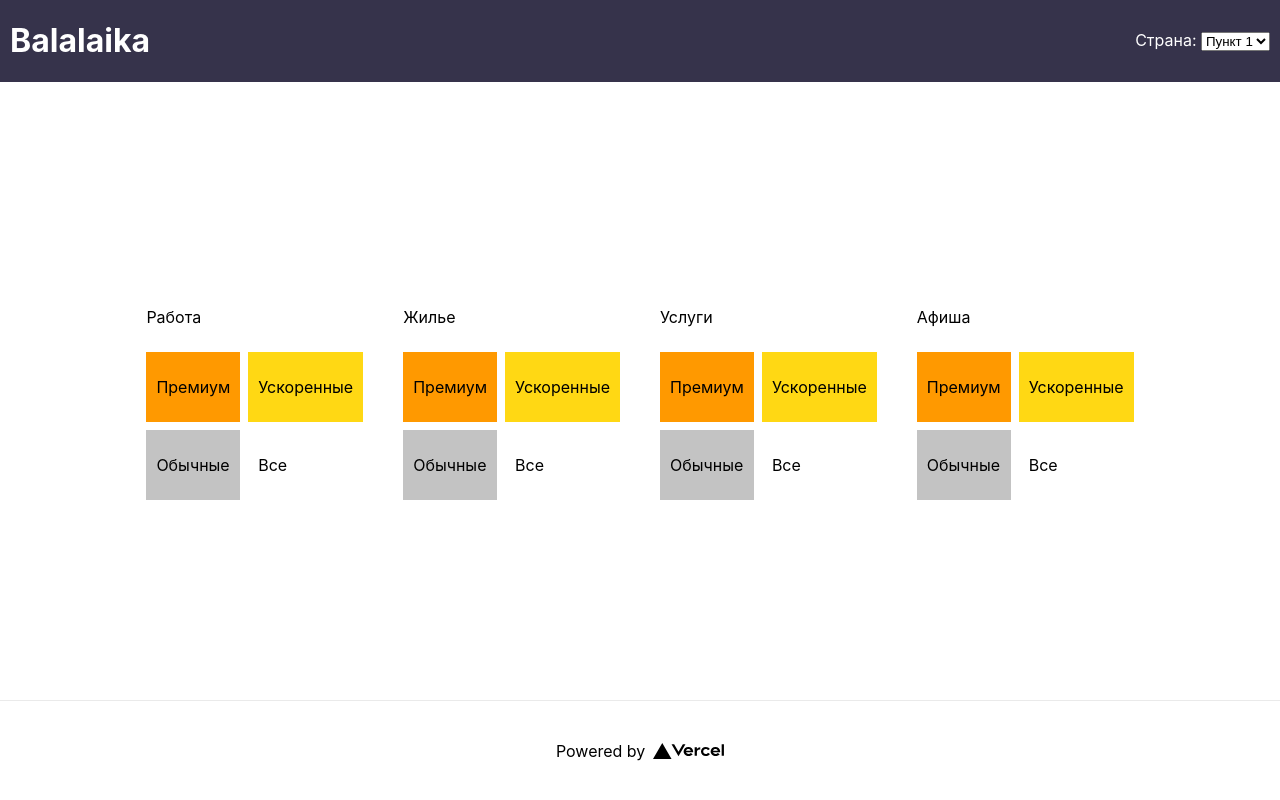
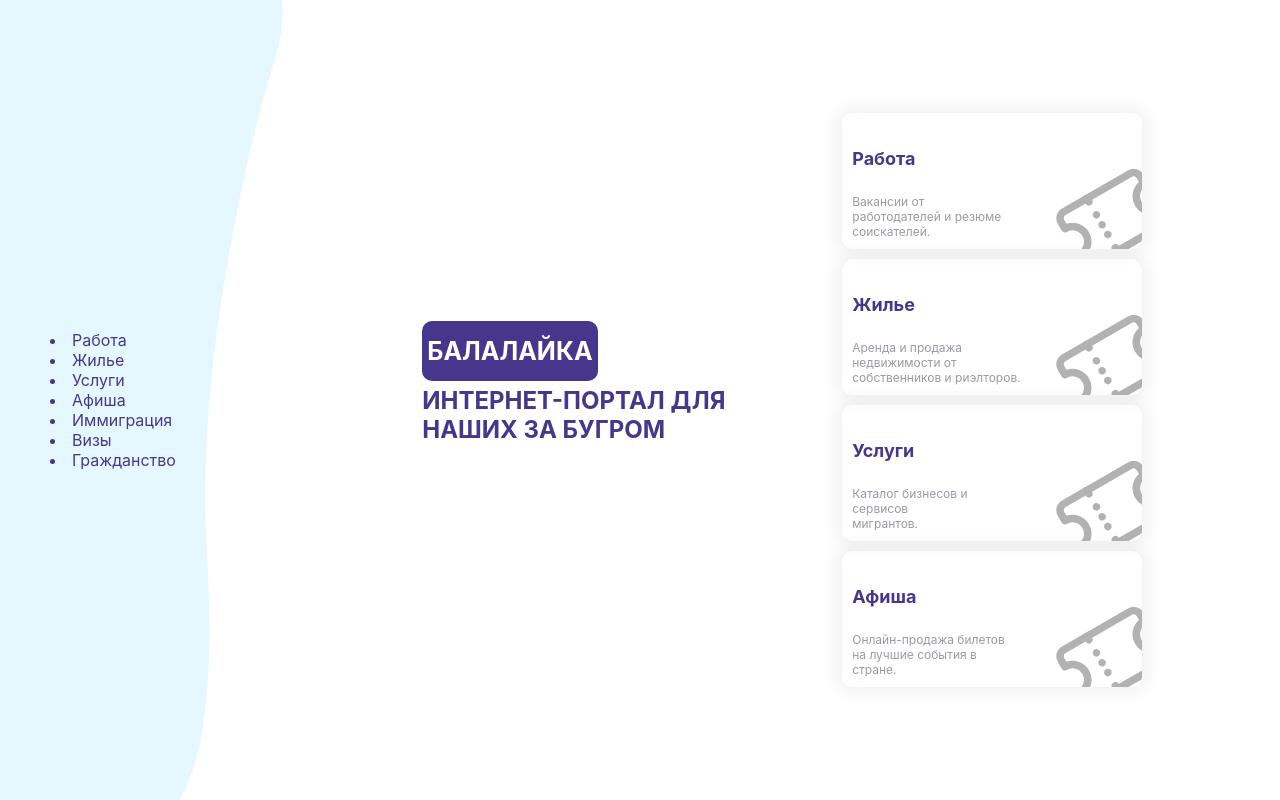
Before and after one commit to Legalas61/emigrant, a Next.js app: page / in a window 1280 px wide. Built offline with nearby package versions, Linux system fonts and the light colour scheme.

Commit message:
[add] card

```diff
--- /dev/null
+++ b/components/Aside/Aside.js
@@ -0,0 +1,36 @@
+// import { D_GREY } from "../global";
+import svg from "../../public/aside.svg";
+
+export default function Header() {
+  return (
+    <header>
+      <menu type="context">
+        <li>Работа</li>
+        <li>Жилье</li>
+        <li>Услуги</li>
+        <li>Афиша</li>
+        <li>Иммиграция</li>
+        <li>Визы</li>
+        <li>Гражданство</li>
+      </menu>
+      <style jsx>{`
+        header {
+          background-image: url(${svg.src});
+          background-repeat: no-repeat;
+          background-size: cover;
+          background-position: right;
+          width: 360px;
+          min-width: 250px;
+          height: 100vh;
+          display: flex;
+          align-items: center;
+          justify-content: space-between;
+          padding: 0 10px;
+        }
+        li {
+          cursor: pointer;
+        }
+      `}</style>
+    </header>
+  );
+}
--- a/components/GlobalWrap.js
+++ b/components/GlobalWrap.js
@@ -1,5 +1,7 @@
 import Head from "next/head";
-import Header from "./Header/header";
+import Header from "./Aside/Aside";
+
+import { BLACK } from "../components/global";
 
 export default function GlobalWrap({ children }) {
   return (
@@ -10,7 +12,7 @@ export default function GlobalWrap({ children }) {
       <Header />
       <main>{children}</main>
 
-      <footer>
+      {/*  <footer>
         <a
           href="https://vercel.com?utm_source=create-next-app&utm_medium=default-template&utm_campaign=create-next-app"
           target="_blank"
@@ -18,13 +20,15 @@ export default function GlobalWrap({ children }) {
         >
           Powered by <img src="/vercel.svg" alt="Vercel" className="logo" />
         </a>
-      </footer>
+      </footer> */}
 
       <style jsx>{`
+        * {
+          color: ${BLACK};
+        }
         .container {
           min-height: 100vh;
           display: flex;
-          flex-direction: column;
           justify-content: space-between;
           align-items: center;
         }
--- a/components/Header/header.js
+++ /dev/null
@@ -1,27 +0,0 @@
-import { BLACK } from "../global"
-import Selector from "./selector"
-
-export default function Header() {
-    return (
-        <header>
-        <h1>Balalaika</h1>
-        <label>
-            Страна: <Selector />
-        </label>
-
-        <style jsx>{`
-            header{
-                background-color: ${BLACK};
-                width: 100%;
-                display: flex;
-                align-items: center;
-                justify-content: space-between;
-                padding: 0 10px;
-            }
-            h1, label{
-                color: #fff;
-            }
-        `}</style>
-        </header>
-    )
-}
--- a/components/Header/selector.js
+++ /dev/null
@@ -1,8 +0,0 @@
-export default function Selector(){
-    return(
-        <select>
-            <option>Пункт 1</option>
-            <option>Пункт 2</option>
-        </select>
-    )
-}
--- a/components/MainPage/Card.js
+++ b/components/MainPage/Card.js
@@ -1,24 +1,65 @@
-import { GREY, ORANGE, YELLOW } from "../global";
+import {
+  GREY,
+  JOB_ICON,
+  HOME_ICON,
+  BUSINESS_ICON,
+  COUPON_ICON,
+} from "../global";
 
-const Card = ({ title }) => {
+const Card = ({ title, text }) => {
+  let icon = undefined;
+  switch (title) {
+    case "Работа":
+      icon = JOB_ICON;
+      break;
+    case "Жилье":
+      icon = HOME_ICON;
+      break;
+    case "Услуги":
+      icon = BUSINESS_ICON;
+      break;
+    case "Афиша":
+      icon = COUPON_ICON;
+      break;
+  }
   return (
     <>
       <div className="box">
-        <span className="title">{title}</span>
+        <h2 className="title">{title}</h2>
         <div className="grid">
-          <span className="prem">Премиум</span>
-          <span className="fast">Ускоренные</span>
-          <span className="free">Обычные</span>
-          <span className="more">Все</span>
+          <span>{text}</span>
         </div>
       </div>
       <style jsx>{`
-        .box {
-          padding: 10px;
-          margin: 10px;
+        h2 {
+          font-size: 18px;
         }
         span {
-          padding: 25px 10px;
+          font-size: 12px;
+          width: 50%;
+          color: ${GREY};
+        }
+        .box {
+          max-width: 300px;
+          padding: 10px;
+          margin: 10px 0;
+          box-shadow: 0px 0px 15px 5px rgba(154, 154, 165, 0.14);
+          border-radius: 10px;
+          cursor: pointer;
+          position: relative;
+          overflow: hidden;
+        }
+        .box:before {
+          content: "";
+          position: absolute;
+          width: 32px;
+          height: 32px;
+          bottom: 14px;
+          right: 14px;
+          z-index: -1;
+          background: url(${icon}) no-repeat;
+          transform: rotate(-30deg) scale(3.8);
+          opacity: 0.3;
         }
         .grid {
           display: grid;
@@ -31,15 +72,6 @@ const Card = ({ title }) => {
           padding: 0;
           margin: 25px 0;
         }
-        .prem {
-          background-color: ${ORANGE};
-        }
-        .fast {
-          background-color: ${YELLOW};
-        }
-        .free {
-          background-color: ${GREY};
-        }
       `}</style>
     </>
   );
--- a/pages/index.js
+++ b/pages/index.js
@@ -1,31 +1,66 @@
 import Head from "next/head";
 import GlobalWrap from "../components/GlobalWrap";
 import Card from "../components/MainPage/Card";
+import { BLACK } from "../components/global";
 
-const Home = () => {
-  return (
+const Home = () => (
   <GlobalWrap>
     <Head>
       <title>Балалайка - главная страница</title>
     </Head>
 
     <section>
-        <Card title="Работа" />
-        <Card title="Жилье" />
-        <Card title="Услуги" />
-        <Card title="Афиша" />
+      <div className="left">
+        <span>Балалайка</span>
+        <h1>Интернет-портал для наших за бугром</h1>
+      </div>
+      <div className="right">
+        <Card
+          title="Работа"
+          text="Вакансии от работодателей и резюме соискателей."
+        />
+        <Card
+          title="Жилье"
+          text={"Аренда и продажа недвижимости от собственников и риэлторов."}
+        />
+        <Card title="Услуги" text={"Каталог бизнесов и сервисов мигрантов."} />
+        <Card
+          title="Афиша"
+          text={"Онлайн-продажа билетов на лучшие события в стране."}
+        />
+      </div>
     </section>
 
     <style jsx>{`
+      h1,
+      span {
+        align-self: start;
+        text-transform: uppercase;
+      }
+      span {
+        font-size: 25px;
+        font-weight: bold;
+        color: WHITE;
+        background-color: ${BLACK};
+        width: max-content;
+        padding: 15px 5px;
+        align-self: left;
+        border-radius: 10px;
+      }
       section {
         display: flex;
+        align-items: center;
         width: 100%;
         flex-wrap: wrap;
         justify-content: center;
       }
+      .left {
+        width: 50%;
+        margin-right: 20px;
+        max-width: 400px;
+      }
     `}</style>
   </GlobalWrap>
 );
-};
 
 export default Home;
```
Also changed, not shown: pages/select-country.js (added, +17 -0 lines), components/global.js, public/aside.svg (added). Lines whose indentation alone changed are shown as unchanged.
